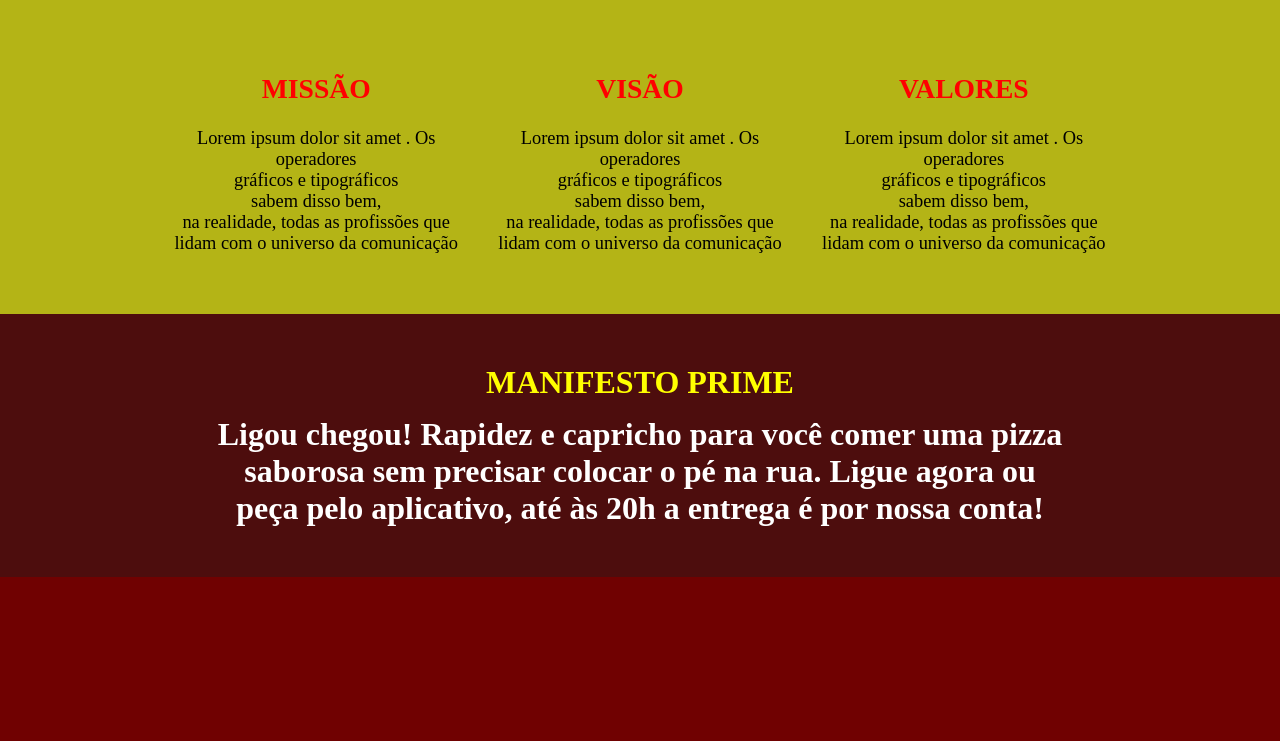
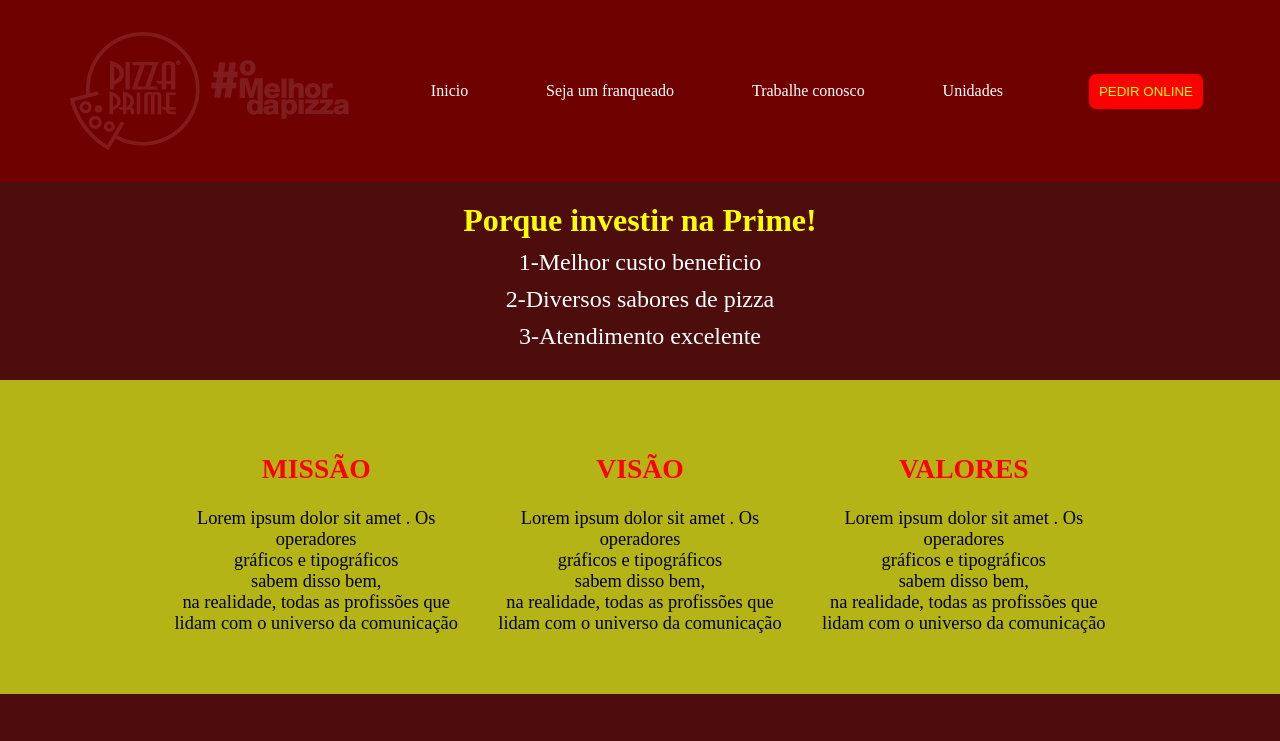
Before and after one commit to leosanfelice/Test1, a plain HTML site: page index.html in a window 1280 px wide. Shown: the top 741 px of the page. Drawn offline with Linux system fonts and the light colour scheme.

Commit message:
Add files via upload

```diff
--- a/index.html
+++ b/index.html
@@ -8,7 +8,23 @@
 </head>
 <body>
 
+    <div class="header">
+        <img class="img2" src="logo1.png">
 
+        <a href="#">Inicio</a>
+        <a href="#">Seja um franqueado</a>
+        <a href="#">Trabalhe conosco</a>
+        <a href="#">Unidades</a>
+
+        <button class="btn1" ><a href="#">Pedir online</a></button>
+    </div>
+
+    <div class="mid">
+        <h3>Porque investir na Prime!</h3>
+        <p class="items">1-Melhor custo beneficio</p>
+        <p class="items">2-Diversos sabores de pizza</p>
+        <p class="items">3-Atendimento excelente</p>
+    </div>
 
         <div class="propos">
             <div class="mid1">
@@ -39,7 +55,6 @@
         <img class="img1" src="logo1.png">
 
         <div class="link">
-
         <button><a href="#">siga-nos no Instagram</a></button>
 
         <button><a href="#">siga-nos no facebook</a></button>
--- a/style.css
+++ b/style.css
@@ -52,3 +52,40 @@ h1{
 h2{
     color: red;
 }
+.mid{
+    display: block;
+    text-align: center;
+    background-color: rgb(77, 13, 13);
+    padding: 20px;
+}
+h3{
+    font-size: 200%;
+    color: yellow;
+    margin: 0;
+    padding-bottom: 10px;
+}
+.items{
+    font-size: 150%;
+    color: white;
+    margin: 0;
+    padding-bottom: 10px;
+}
+.header{
+    display: flex;
+    justify-content: space-around;
+    align-items: center;
+    background-color: rgb(112, 1, 1);
+    padding: 30px;
+}
+.header a{
+    text-decoration: none;
+    color: white;
+}
+.btn1{
+    background-color: red;
+    padding: 10px;
+}
+.btn1 a{
+    color: yellow;
+    text-transform: uppercase;
+}
```
